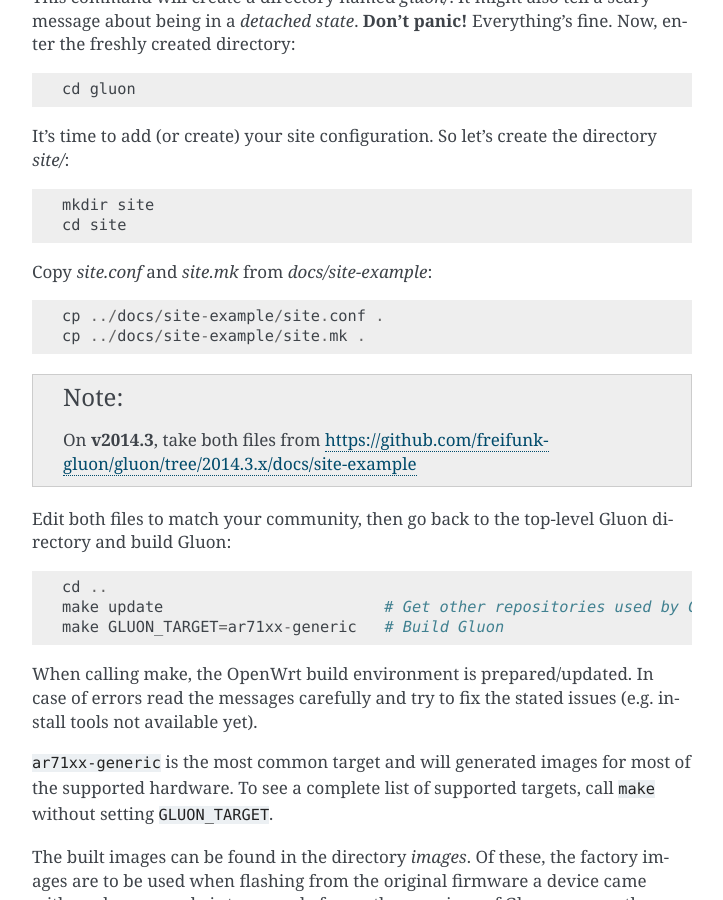
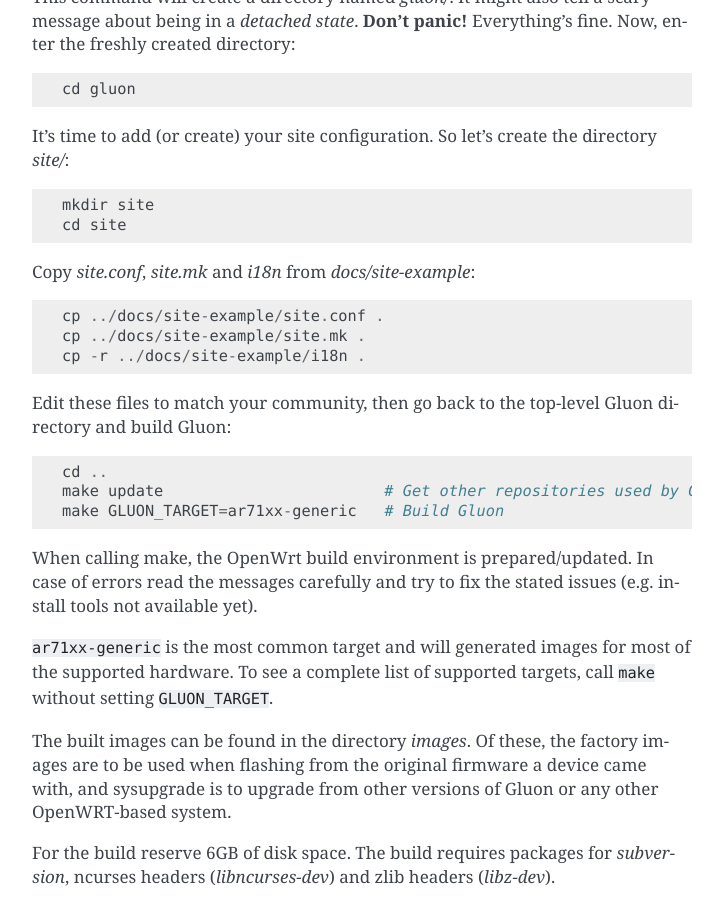
Before and after one commit to freifunk-gluon/gluon, a Sphinx documentation site: the page built from docs/user/getting_started.rst, in a window 1280 px wide and 900 px high, scrolled down 636 px. Shown: the whole window, without its empty margins (388-1111 px from the left). Built offline with Sphinx 7.4.7, drawn with Linux system fonts in a browser that asks for light colours.

Commit message:
docs: update site documentation for new i18n support

```diff
--- a/docs/user/getting_started.rst
+++ b/docs/user/getting_started.rst
@@ -47,17 +47,15 @@
     mkdir site
     cd site
 
-Copy *site.conf* and *site.mk* from *docs/site-example*:
+Copy *site.conf*, *site.mk* and *i18n* from *docs/site-example*:
 
 ::
 
     cp ../docs/site-example/site.conf .
     cp ../docs/site-example/site.mk .
+    cp -r ../docs/site-example/i18n .
 
-.. note:: On **v2014.3**, take both files from
-          https://github.com/freifunk-gluon/gluon/tree/2014.3.x/docs/site-example
-
-Edit both files to match your community, then go back to the top-level Gluon
+Edit these files to match your community, then go back to the top-level Gluon
 directory and build Gluon:
 
 ::
```
Also changed, not shown: docs/user/site.rst (+36 -3 lines).
